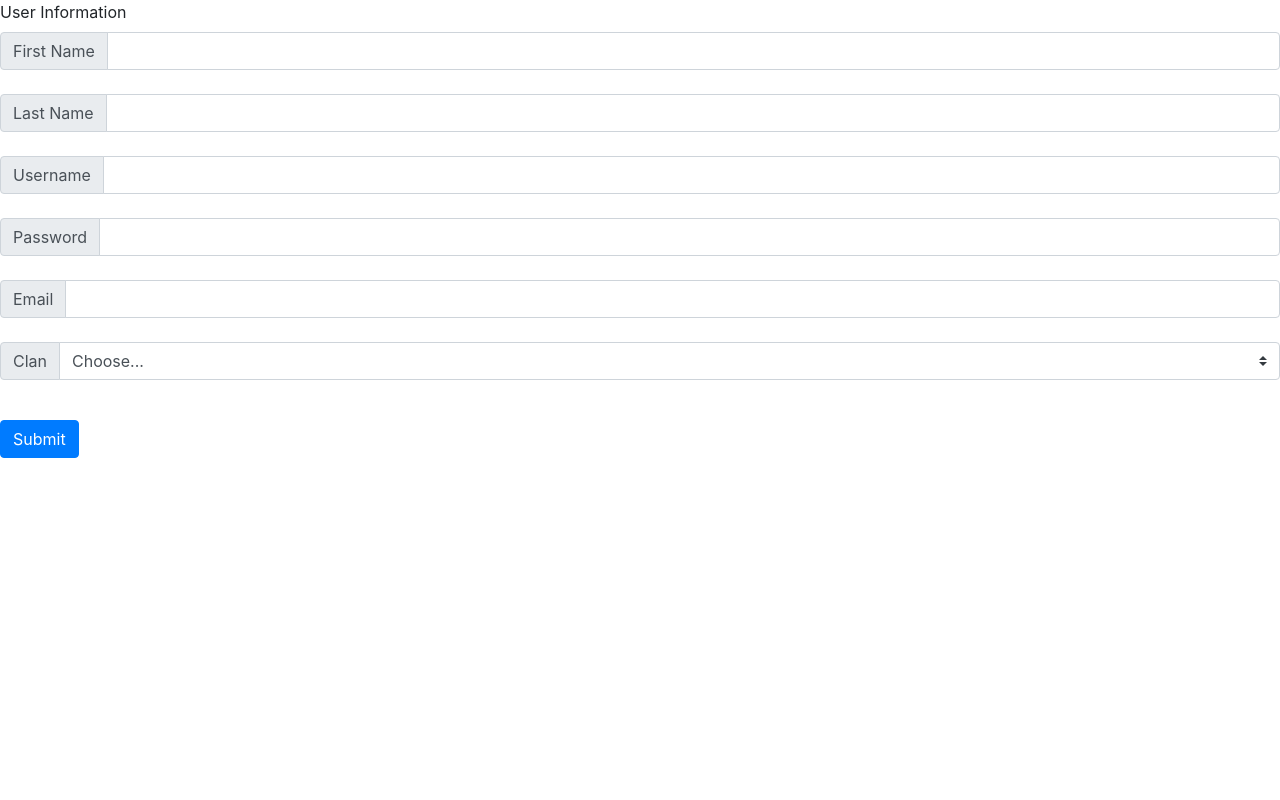
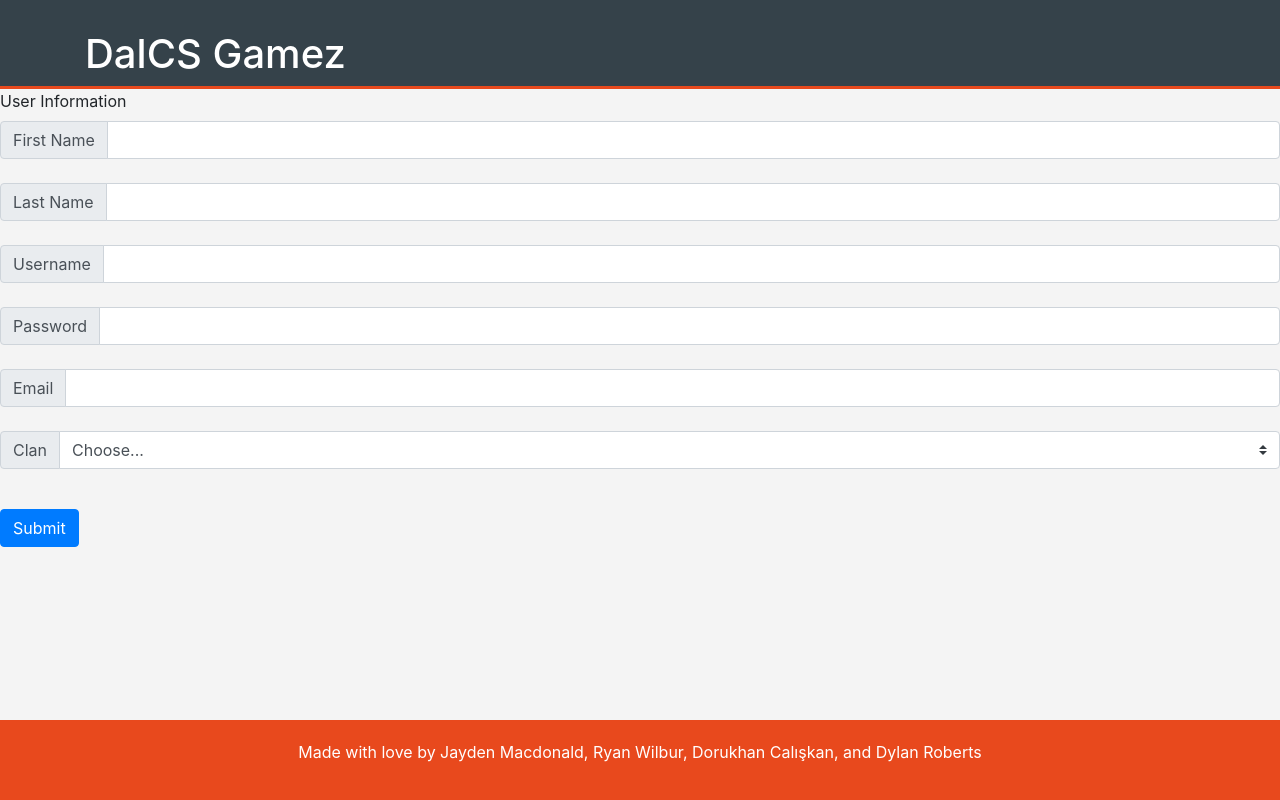
Before and after one commit to jy477274/GroupProjectDB, a PHP site: page /PHP/UserEntryForm.php in a window 1280 px wide. Run offline with PHP 8.4, Linux system fonts and the light colour scheme; data that the repository does not hold is empty; some libraries are stand-ins or nearby versions.

Commit message:
Added header/footer

```diff
--- a/UserEntryForm.php
+++ b/UserEntryForm.php
@@ -40,7 +40,43 @@
 
     <!-- Bootstrap CSS -->
     <link rel="stylesheet" href="https://maxcdn.bootstrapcdn.com/bootstrap/4.0.0/css/bootstrap.min.css" integrity="sha384-Gn5384xqQ1aoWXA+058RXPxPg6fy4IWvTNh0E263XmFcJlSAwiGgFAW/dAiS6JXm" crossorigin="anonymous">
+    <style>
+        body{
+            fron 15px/1.5 Arial, Helvetica,sans-serif;
+            padding: 0;
+            margin: 0;
+            background-color: #f4f4f4;
+        }
+        header{
+            background: #35424a;
+            color: #ffffff;
+            padding-top: 30px;
+            min-height: 70px;
+            border-bottom: #e8491d 3px solid;
+        }
+
+        footer{
+            position:absolute;
+            bottom: 0;
+            width: 100%;
+            hight:60px;
+            padding:20px;
+            margin-top: 20px;
+            color: #ffffff;
+            background-color:#e8491d;
+            text-align: center;
+        }
+
+    </style>
     <body>
+        <header>
+            <div class="container">
+                    <div id="branding">
+                            <h1>DalCS Gamez</h1>
+
+                    </div>
+            </div>
+        </header>
     <form method="POST" action="UserEntryForm.php">
       <fieldset>
         <!-- First Name -->
@@ -112,5 +148,8 @@
     <script src="https://code.jquery.com/jquery-3.2.1.slim.min.js" integrity="sha384-KJ3o2DKtIkvYIK3UENzmM7KCkRr/rE9/Qpg6aAZGJwFDMVNA/GpGFF93hXpG5KkN" crossorigin="anonymous"></script>
     <script src="https://cdnjs.cloudflare.com/ajax/libs/popper.js/1.12.9/umd/popper.min.js" integrity="sha384-ApNbgh9B+Y1QKtv3Rn7W3mgPxhU9K/ScQsAP7hUibX39j7fakFPskvXusvfa0b4Q" crossorigin="anonymous"></script>
     <script src="https://maxcdn.bootstrapcdn.com/bootstrap/4.0.0/js/bootstrap.min.js" integrity="sha384-JZR6Spejh4U02d8jOt6vLEHfe/JQGiRRSQQxSfFWpi1MquVdAyjUar5+76PVCmYl" crossorigin="anonymous"></script>
+    <footer>
+        <p>Made with love by Jayden Macdonald, Ryan Wilbur, Dorukhan Calışkan, and Dylan Roberts</p>
+    </footer>
   </body>
 </html>
```
